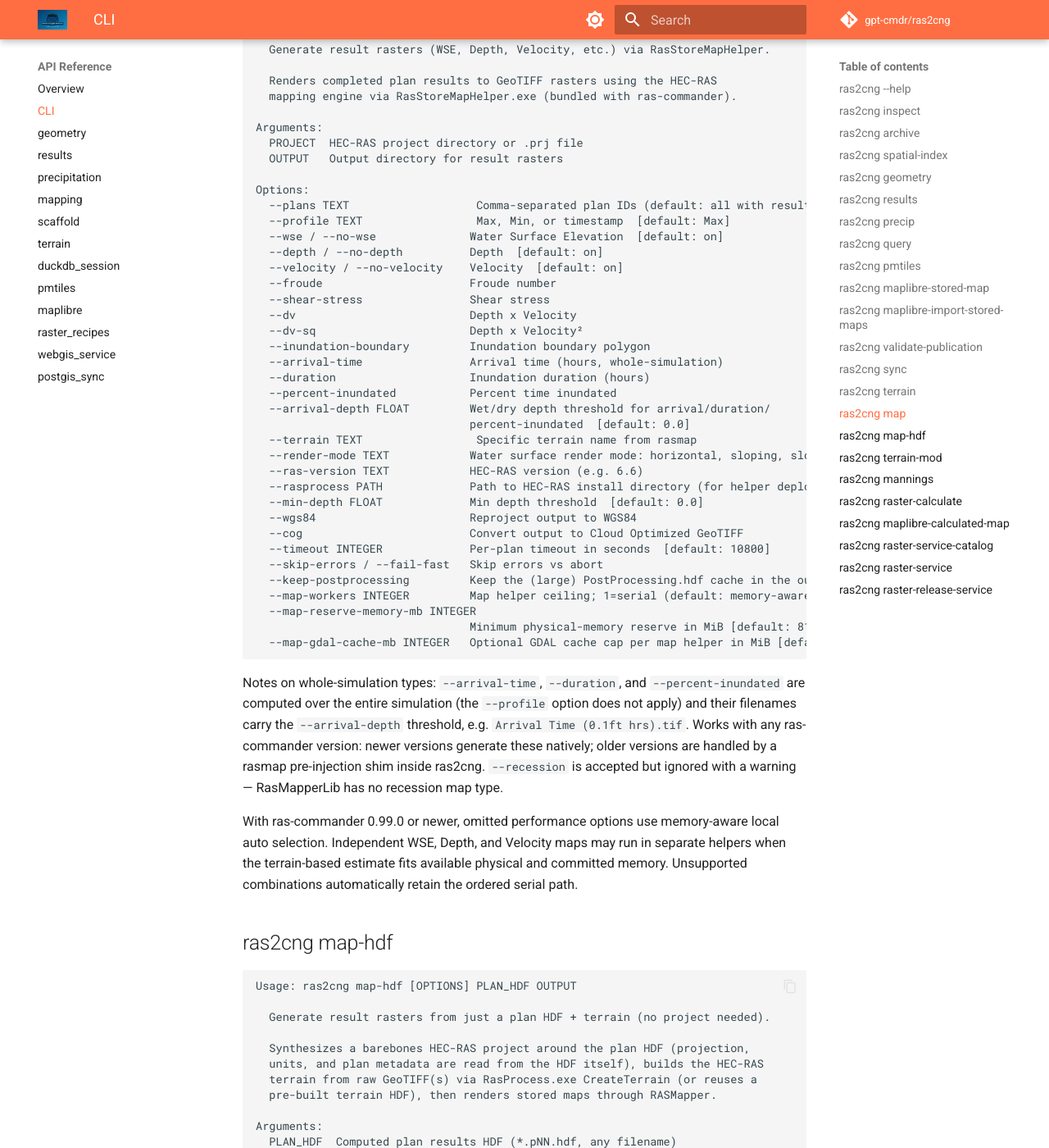
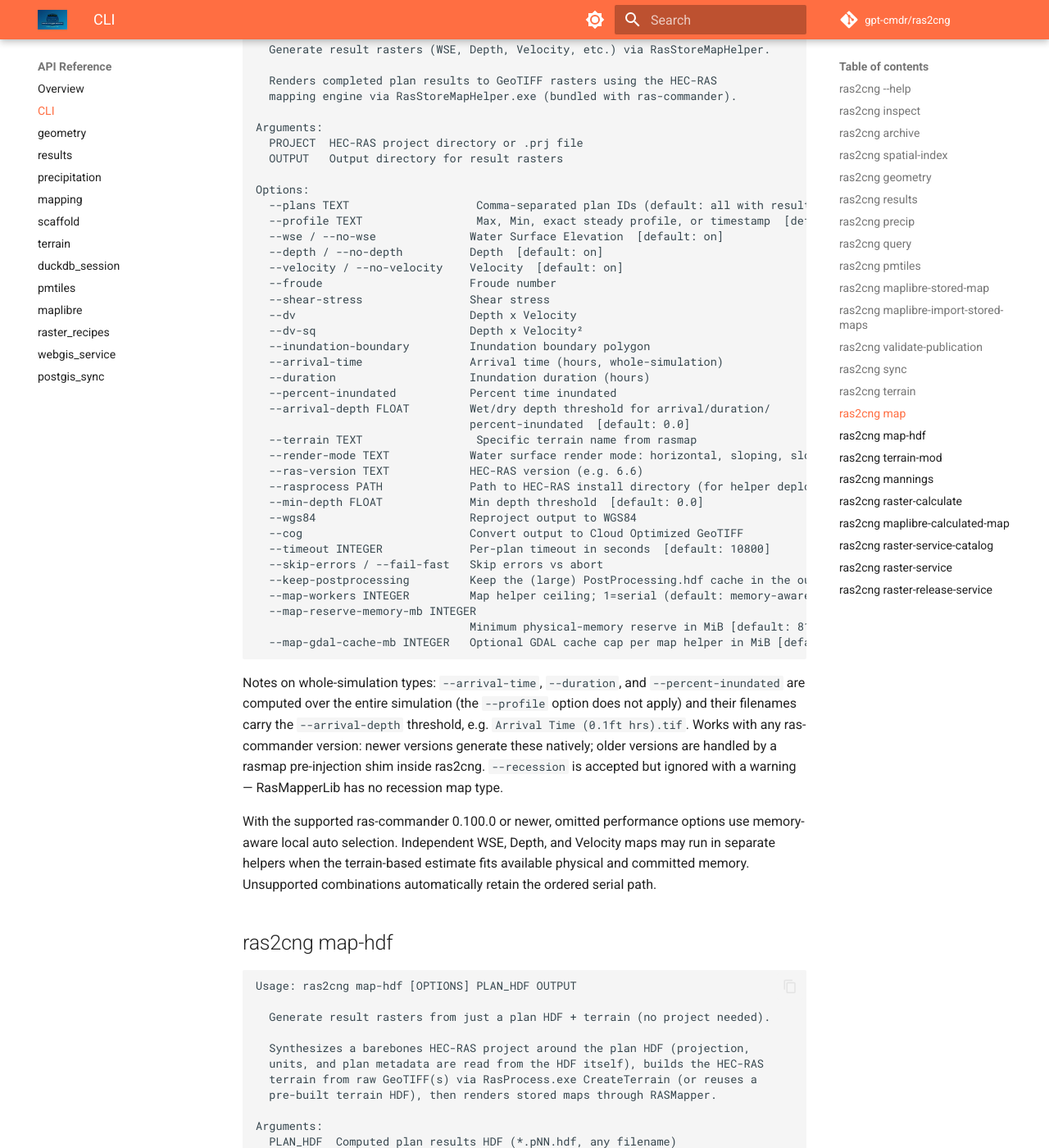
Before and after one commit to gpt-cmdr/ras2cng, an MkDocs documentation site: the page built from docs/api/cli.md, in a window 1280 px wide and 1400 px high, scrolled down 6490 px. Shown: the whole window at 82% size. Built offline with MkDocs 1.6.1 and Material for MkDocs 9.7.7, drawn with Linux system fonts in a browser that asks for light colours; comment, search, counter and statistics services are not loaded; some of the changed text lies outside the part shown.

```diff
--- a/docs/api/cli.md
+++ b/docs/api/cli.md
@@ -322,7 +322,7 @@ Arguments:
 
 Options:
   --plans TEXT                   Comma-separated plan IDs (default: all with results)
-  --profile TEXT                 Max, Min, or timestamp  [default: Max]
+  --profile TEXT                 Max, Min, exact steady profile, or timestamp  [default: Max]
   --wse / --no-wse              Water Surface Elevation  [default: on]
   --depth / --no-depth          Depth  [default: on]
   --velocity / --no-velocity    Velocity  [default: on]
@@ -360,7 +360,7 @@ version: newer versions generate these natively; older versions are handled by
 a rasmap pre-injection shim inside ras2cng. `--recession` is accepted but
 ignored with a warning — RasMapperLib has no recession map type.
 
-With ras-commander 0.99.0 or newer, omitted performance options use
+With the supported ras-commander 0.100.0 or newer, omitted performance options use
 memory-aware local auto selection. Independent WSE, Depth, and Velocity maps
 may run in separate helpers when the terrain-based estimate fits available
 physical and committed memory. Unsupported combinations automatically retain
@@ -391,7 +391,7 @@ Options:
   --workdir PATH                Scaffold directory (default: OUTPUT/_scaffold;
                                 reused across reruns)
   --rm-scaffold                 Delete the scaffold directory after the run
-  --profile TEXT                Max, Min, or timestamp  [default: Max]
+  --profile TEXT                Max, Min, exact steady profile, or timestamp  [default: Max]
   --wse / --no-wse              Water Surface Elevation  [default: on]
   --depth / --no-depth          Depth  [default: on]
   --velocity / --no-velocity    Velocity  [default: on]
--- a/docs/requirements-docs.txt
+++ b/docs/requirements-docs.txt
@@ -10,4 +10,4 @@ pyarrow
 typer
 rich
 duckdb>=1.0.0
-ras-commander>=0.93.0
+ras-commander>=0.100.0
--- a/mkdocs.yml
+++ b/mkdocs.yml
@@ -38,12 +38,11 @@ theme:
 
 copyright: Copyright &copy; 2024-2026 CLB Engineering Corporation
 
-generator: false
-
 extra_css:
   - stylesheets/clb-branding.css
 
 extra:
+  generator: false
   social:
     - icon: fontawesome/brands/github
       link: https://github.com/gpt-cmdr/ras2cng
--- a/pyproject.toml
+++ b/pyproject.toml
@@ -4,7 +4,7 @@ build-backend = "hatchling.build"
 
 [project]
 name = "ras2cng"
-version = "0.10.0"
+version = "0.11.0"
 description = "CLI for exporting HEC-RAS geometry/results to cloud-native GIS formats (GeoParquet, PMTiles, DuckDB, PostGIS)"
 readme = "README.md"
 license = {file = "LICENSE"}
@@ -32,7 +32,7 @@ classifiers = [
 ]
 requires-python = ">=3.10"
 dependencies = [
-  "ras-commander[full]>=0.99.2",
+  "ras-commander[full]>=0.100.0",
   "typer>=0.9.0",
   "rich>=13.0.0",
   "pandas>=2.0.0",
--- a/ras2cng/__init__.py
+++ b/ras2cng/__init__.py
@@ -139,7 +139,7 @@ from ras2cng.terrain import (
     TerrainResolutionDecision,
 )
 
-__version__ = "0.10.0"
+__version__ = "0.11.0"
 
 _OPTIONAL_EXPORTS = {
     "DuckSession": ("ras2cng.duckdb_session", "DuckSession", "duckdb"),
```
Also changed, not shown: RELEASE_NOTES.md (added, +13 -0 lines), docs/api/mapping.md (+3 -1 lines), docs/api/terrain.md (+1 -1 lines), docs/getting-started/installation.md (+1 -1 lines), docs/user-guide/raster-delivery.md (+1 -1 lines), 1 other file.
